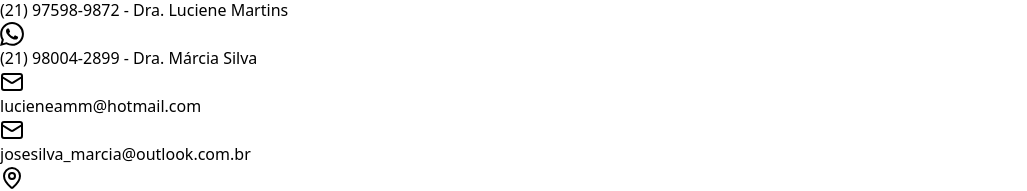
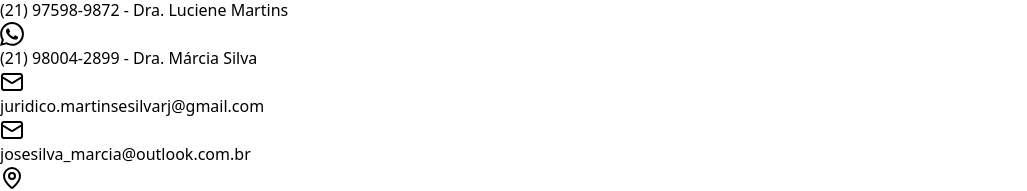
Before and after one commit to Paper-Street-Softwares/LP-Martins-e-Silva, a React (Vite) app: page / in a window 1280 px wide. Shown: the part 5867-6058 px from the top of the page, without its empty margins (0-1027 px from the left). Built offline with nearby package versions, Linux system fonts and the light colour scheme; a web font is replaced by a local one.

Commit message:
fix: Email atualizado

```diff
--- a/src/content/content.jsx
+++ b/src/content/content.jsx
@@ -68,7 +68,7 @@ const currentYear = new Date().getFullYear();
 export const infos = {
   name: "Martins & Silva Consultoria Jurídica",
   email: "contato", // Email desejado pelo cliente
-  emailSecundario: "lucieneamm@hotmail.com", // Email desejado pelo cliente
+  emailSecundario: "juridico.martinsesilvarj@gmail.com", // Email desejado pelo cliente
   emailThree: "josesilva_marcia@outlook.com.br", // Email desejado pelo cliente
   domain: "martinsesilvaconsultoria.com.br", // Sem "www"
   phone: {
```
